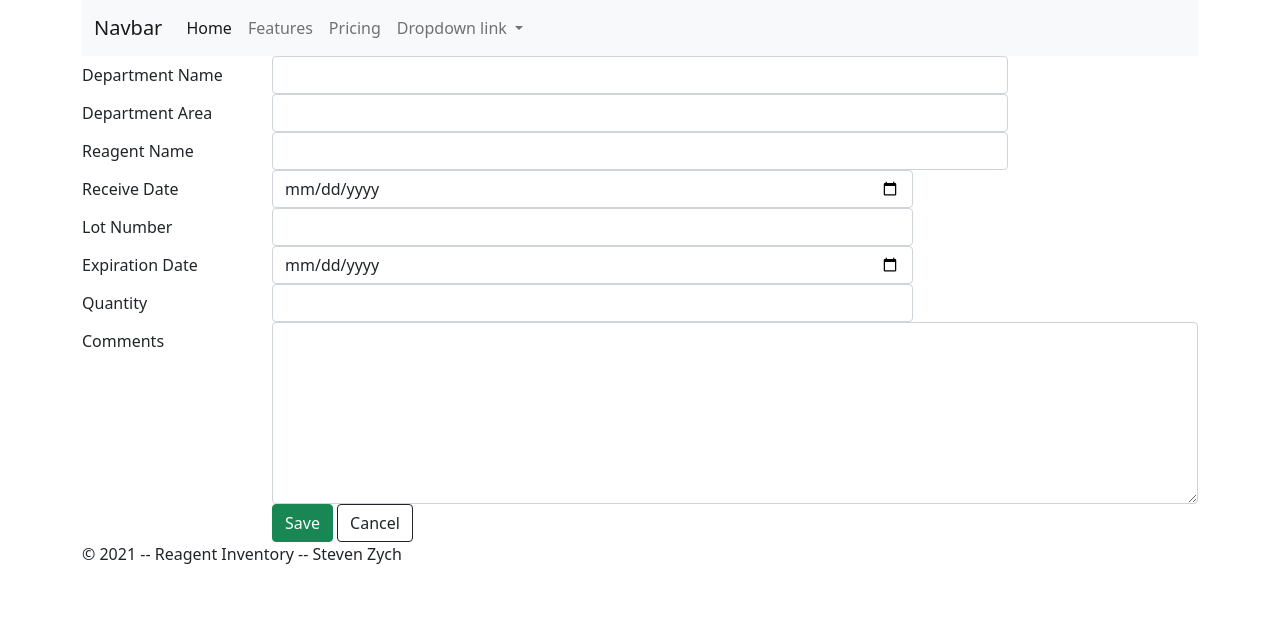
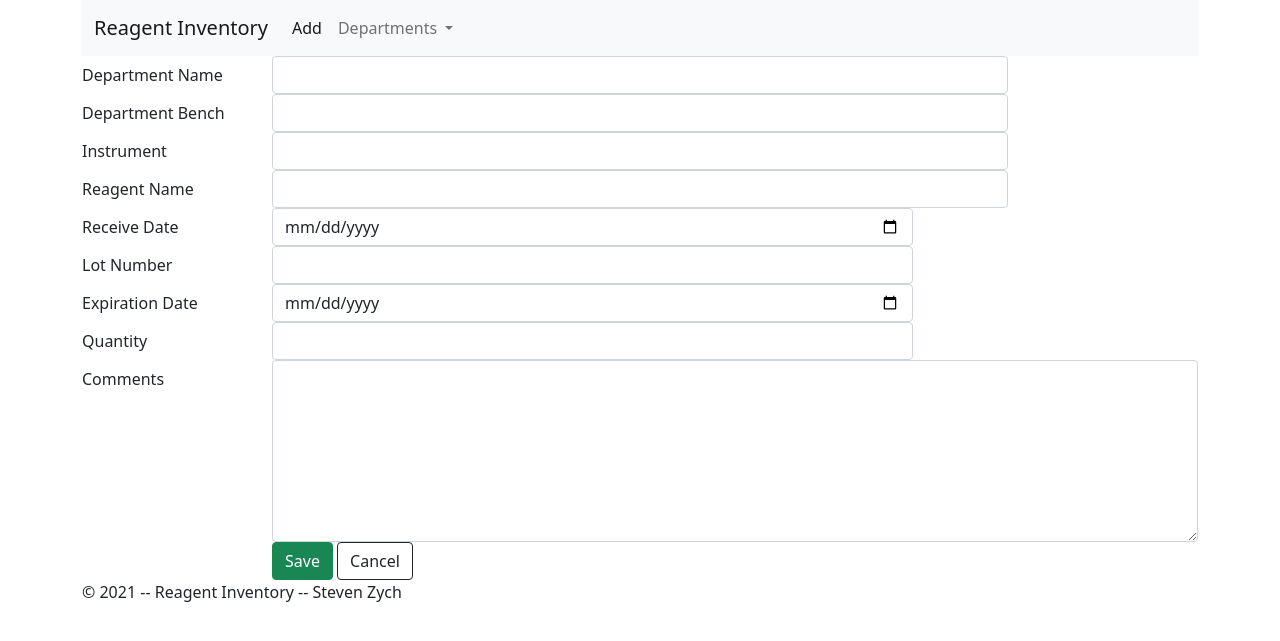
Before and after one commit to SteveZych/reagent_inventory, a Node server app: page /add in a window 1280 px wide. Shown: the top 641 px of the page. Run offline with Node 20, Linux system fonts and the light colour scheme; some libraries are stand-ins or nearby versions.

Commit message:
more changes

```diff
--- a/index.js
+++ b/index.js
@@ -29,7 +29,8 @@ const db = new sqlite3.Database(db_name, err => {
 const sql_create_reagents = `CREATE TABLE IF NOT EXISTS Reagent (
     Reagent_ID INTEGER PRIMARY KEY AUTOINCREMENT,
     Department_Name VARCHAR(100) NOT NULL,
-    Department_Area VARCHAR(100) NOT NULL,
+    Department_Bench VARCHAR(100) NOT NULL,
+    Instrument VARCHAR(100) NOT NULL,
     Reagent_Name VARCHAR(100) NOT NULL,
     Receive_Date VARCHAR(100) NOT NULL,
     Lot_Number INTEGER(20) NOT NULL,
@@ -48,7 +49,13 @@ const sql_create_reagents = `CREATE TABLE IF NOT EXISTS Reagent (
 
 //GET for home route
 app.get("/", (req, res) =>{
-    res.render("index");
+    let sql = "SELECT DISTINCT Department_Bench FROM Reagents";
+    db.get(sql, [], (err, row) => {
+        if (err) {
+            console.log(err);
+        }
+        res.render('index', {model: row});
+    })
   });
 
 // GET /add
@@ -58,13 +65,14 @@ app.get("/add", (req, res) => {
 
 // POST /add
 app.post("/add", (req, res) => {
-    let sql = `INSERT INTO Reagent (Department_Name, Department_Area, Reagent_Name, Receive_Date, Lot_Number,
-        Expiration_Date, Quantity, QC_Status, Comments) VALUES (?, ?, ?, ?, ?, ?, ?, ?, ?)`;
-    let reagent = [req.body.Department_Name, req.body.Department_Area, req.body.Reagent_Name, req.body.Receive_Date, req.body.Lot_Number, req.body.Expiration_Date, req.body.Quantity, 0, req.body.Comments];
+    let sql = `INSERT INTO Reagent (Department_Name, Department_Bench, Instrument, Reagent_Name, Receive_Date, Lot_Number,
+        Expiration_Date, Quantity, QC_Status, Comments) VALUES (?, ?, ?, ?, ?, ?, ?, ?, ?, ?)`;
+    let reagent = [req.body.Department_Name, req.body.Department_Bench, req.body.Instrument, req.body.Reagent_Name, req.body.Receive_Date, req.body.Lot_Number, req.body.Expiration_Date, req.body.Quantity, 0, req.body.Comments];
     db.run(sql, reagent, err => {
         if (err) {
             console.log("Reagent was not added to database");
         }
+        console.log("Successfully added reagent to 'Reagents' table.")
         res.redirect("/add");
     });
   });
--- a/views/_editor.ejs
+++ b/views/_editor.ejs
@@ -6,9 +6,16 @@
   </div>
 
   <div class="form-group row">
-    <label class="col-form-label col-sm-2" for="Department_Area">Department Area</label>
+    <label class="col-form-label col-sm-2" for="Department_Bench">Department Bench</label>
     <div class="col-sm-8">
-      <input class="form-control" id="Department_Area" name="Department_Area" value="<%= model.Department_Area %>" />
+      <input class="form-control" id="Department_Area" name="Department_Bench" value="<%= model.Department_Bench %>" />
+    </div>
+  </div>
+
+  <div class="form-group row">
+    <label class="col-form-label col-sm-2" for="Instrument">Instrument</label>
+    <div class="col-sm-8">
+      <input class="form-control" id="Department_Area" name="Instrument" value="<%= model.Instrument %>" />
     </div>
   </div>
 
--- a/views/_header.ejs
+++ b/views/_header.ejs
@@ -14,24 +14,18 @@
 
     <nav class="navbar navbar-expand-lg navbar-light bg-light">
         <div class="container-fluid">
-          <a class="navbar-brand" href="#">Navbar</a>
+          <a class="navbar-brand" href="/">Reagent Inventory</a>
           <button class="navbar-toggler" type="button" data-bs-toggle="collapse" data-bs-target="#navbarNavDropdown" aria-controls="navbarNavDropdown" aria-expanded="false" aria-label="Toggle navigation">
             <span class="navbar-toggler-icon"></span>
           </button>
           <div class="collapse navbar-collapse" id="navbarNavDropdown">
             <ul class="navbar-nav">
               <li class="nav-item">
-                <a class="nav-link active" aria-current="page" href="#">Home</a>
-              </li>
-              <li class="nav-item">
-                <a class="nav-link" href="#">Features</a>
-              </li>
-              <li class="nav-item">
-                <a class="nav-link" href="#">Pricing</a>
+                <a class="nav-link active" aria-current="page" href="/add">Add</a>
               </li>
               <li class="nav-item dropdown">
                 <a class="nav-link dropdown-toggle" href="#" id="navbarDropdownMenuLink" role="button" data-bs-toggle="dropdown" aria-expanded="false">
-                  Dropdown link
+                  Departments
                 </a>
                 <ul class="dropdown-menu" aria-labelledby="navbarDropdownMenuLink">
                   <li><a class="dropdown-item" href="#">Action</a></li>
--- /dev/null
+++ b/views/bench.ejs
@@ -0,0 +1 @@
+<!--this file is the /bench route and will display different instrument and link to the instrument endpoint-->
```
Also changed, not shown: views/index.ejs (+15 -1 lines), data/reagents.db.
